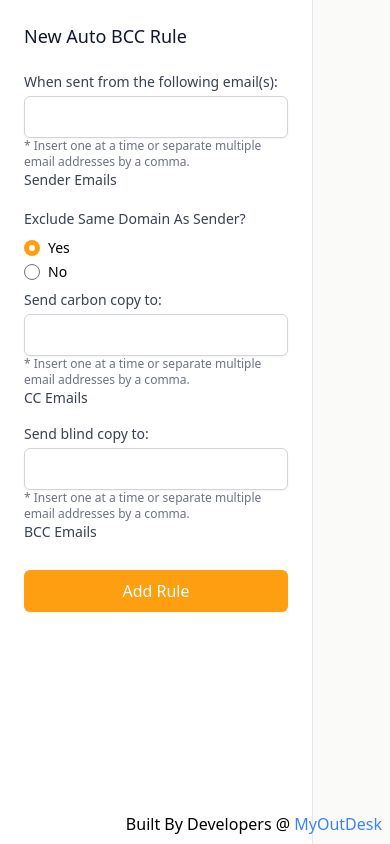
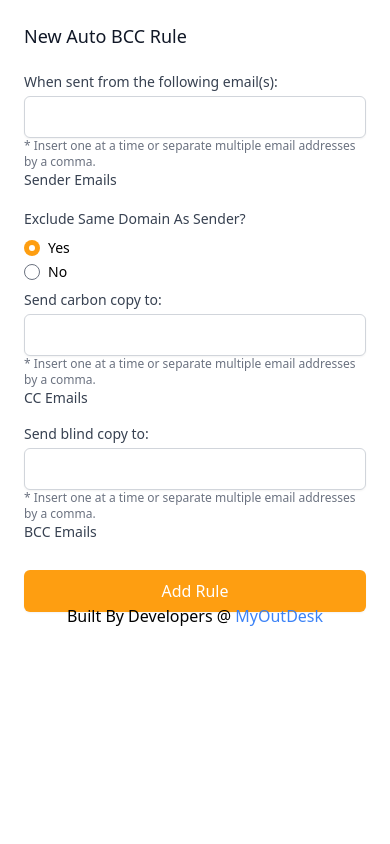
Before and after one commit to MyOutDeskLLC/auto-bcc, a Vue app: page / in a window 390 px wide. Built offline with nearby package versions, Linux system fonts and the light colour scheme.

Commit message:
fixing smaller views

```diff
--- a/src/App.vue
+++ b/src/App.vue
@@ -1,17 +1,19 @@
 <template>
     <div class="relative">
-        <div class="grid grid-cols-5 w-full min-h-screen max-h-screen overflow-y-auto ">
-            <div class="col-span-4 overflow-y-auto max-w-4xl max-h-screen">
+        <div class="grid grid-cols-1 sm:grid-cols-3 md:grid-cols-5 w-full sm:min-h-screen sm:max-h-screen overflow-y-auto ">
+            <div class="sm:col-span-2 md:col-span-4 sm:overflow-y-auto sm:max-w-4xl sm:max-h-screen">
                 <NewRule @rule-added="getRulesFromStorage"/>
             </div>
-            <div class="col-span-1 bg-stone-50 border-l overflow-y-auto max-h-screen">
+            <div class="col-span-1 bg-stone-50 border-l sm:overflow-y-auto sm:max-h-screen">
                 <Rule class="odd:bg-stone-100  space-y-2 shadow" v-for="(emailKey, index) in Object.keys(rules)" :email-key="emailKey" :rule="rules[emailKey]" :index="index + 1" @delete-rule="deleteRule"></Rule>
             </div>
         </div>
-        <div class="absolute bottom-0 right-0 mr-2 mb-2">
-            <p>Built By Developers @
-                <a class="text-blue-500" href="https://myoutdesk.com?utm_source=chrome&utm_medium=extension&utm_campaign=autobcc" target="_blank" rel="noopener">MyOutDesk</a>
-            </p>
+        <div class="absolute mb-2 w-full bottom-0 left-0">
+            <div class="text-center">
+                <p>Built By Developers @
+                    <a class="hover:underline text-blue-500" href="https://myoutdesk.com?utm_source=chrome&utm_medium=extension&utm_campaign=autobcc" target="_blank" rel="noopener">MyOutDesk</a>
+                </p>
+            </div>
         </div>
     </div>
 </template>
```
